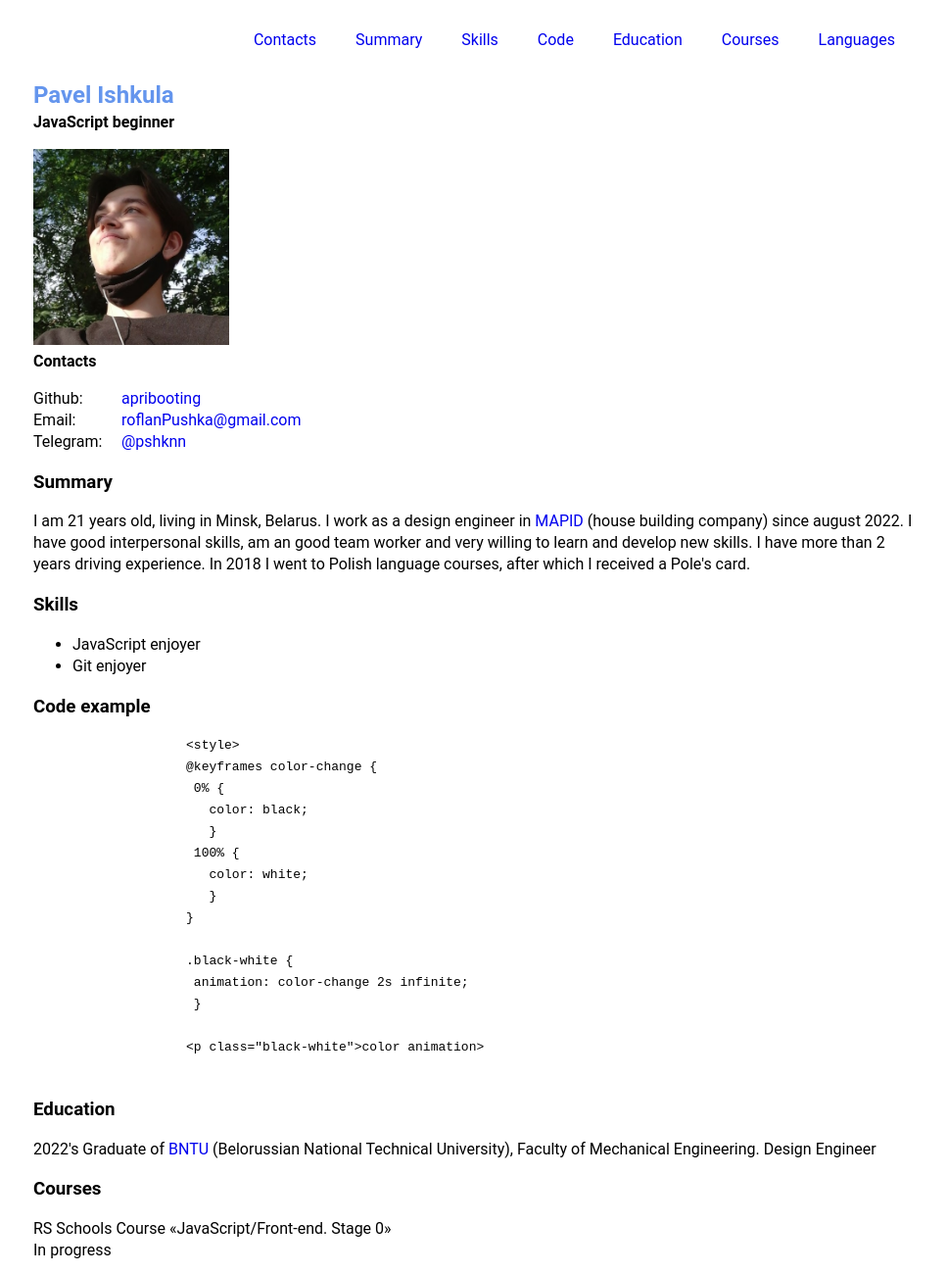
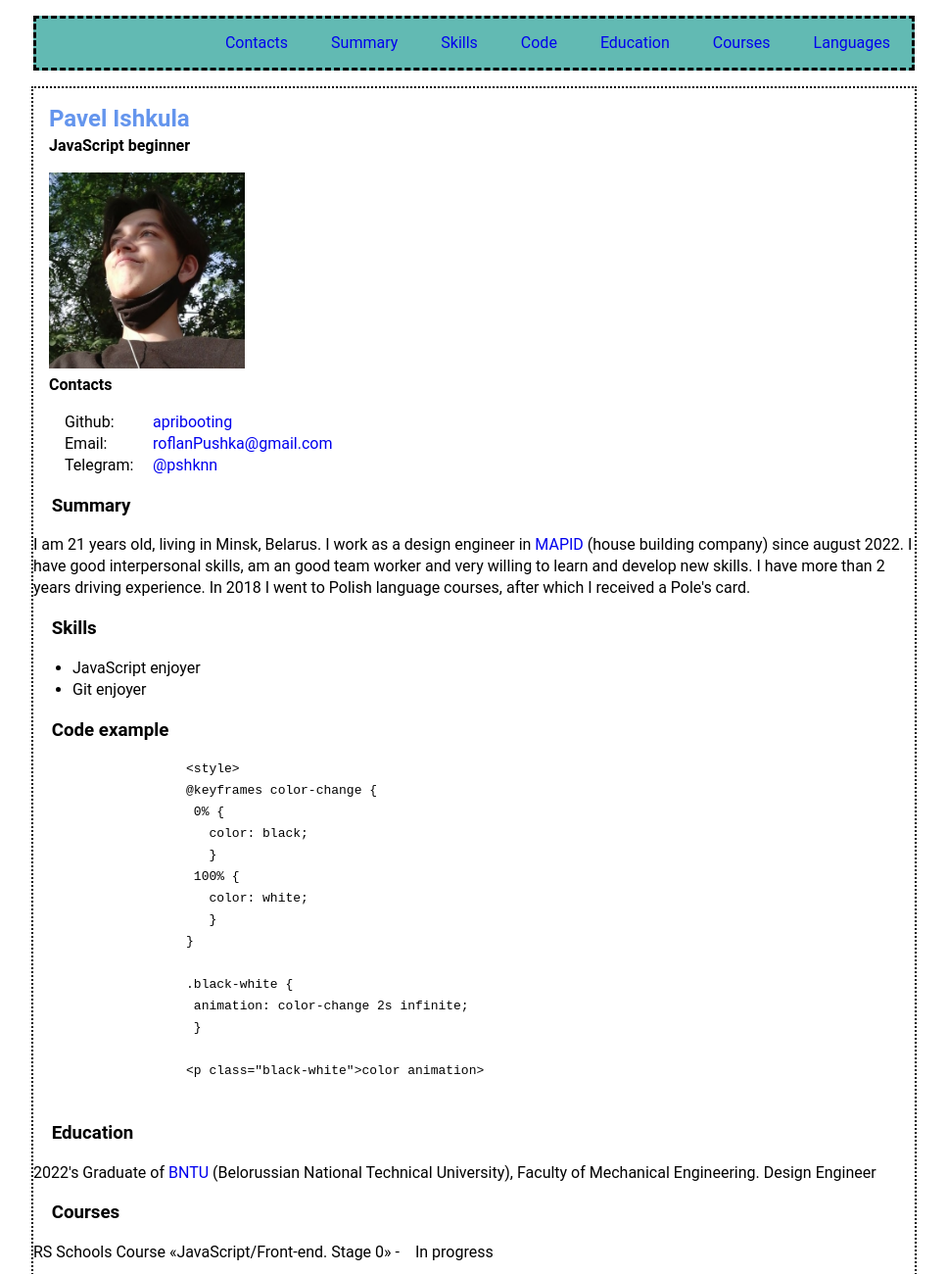
Before and after one commit to apribooting/rsschool-cv, a plain HTML site: page index.html in a window 1280 px wide. Shown: the top 1300 px of the page at 98% size, without its empty margins (156-1123 px from the left). Drawn offline with Linux system fonts and the light colour scheme.

Commit message:
fix: fix

```diff
--- a/index.html
+++ b/index.html
@@ -26,9 +26,11 @@
 <body>
     <div class="cv">
         <section>
+            <div class="start">
             <h1>Pavel Ishkula</h1>
             <h2>JavaScript beginner</h2>
             <img src="./assets/img/ME.jpg" alt="my photo" width="200" height="200">
+            </div>
                 <section class="contacts" id="contacts">
                     <h2>Contacts</h2>
                     <div class="contact">
@@ -106,12 +108,14 @@
 
         <section id="courses">
             <h3>Courses</h3>
+            <div class="courses_tag">
             <div class="courses_name">
-                RS Schools Course «JavaScript/Front-end. Stage 0»
+                RS Schools Course «JavaScript/Front-end. Stage 0» -
             </div>
                 <div class="course_status">
                     In progress
                 </div>
+            </div>
         </section>
 
         <section id="languages">
--- a/style.css
+++ b/style.css
@@ -22,7 +22,7 @@ footer {
 
 .nav-link {
     transition: .3s;
-    padding: 0 20px;
+    padding: 0 22px;
     line-height: 50px;
 
   }
@@ -37,18 +37,37 @@ h2 {
     margin-top: 0;
     margin-bottom: 1em;
 }
+h3 {
+    margin-left: 1em;
+}
 
 .contact {
     display: flex;
+    margin-left: 1em;
 }
-
+.contacts {
+    margin-left: 1em;
+}
+.start {
+    margin-left: 1em;
+}
 .contact_type  {
     min-width: 90px;
     }
-
+.courses_tag {
+    display: flex;
+}
+.course_status {
+    margin-left: 1em;
+}
     .nav-list {
         display: flex;
         justify-content: flex-end;
         align-items: center;
         list-style: none;
+        border: 3px dashed rgb(0, 0, 0);
+        background-color: rgb(98, 186, 179);
       }
+.cv {
+    border: 2px dotted rgb(0, 0, 0);
+}
```
